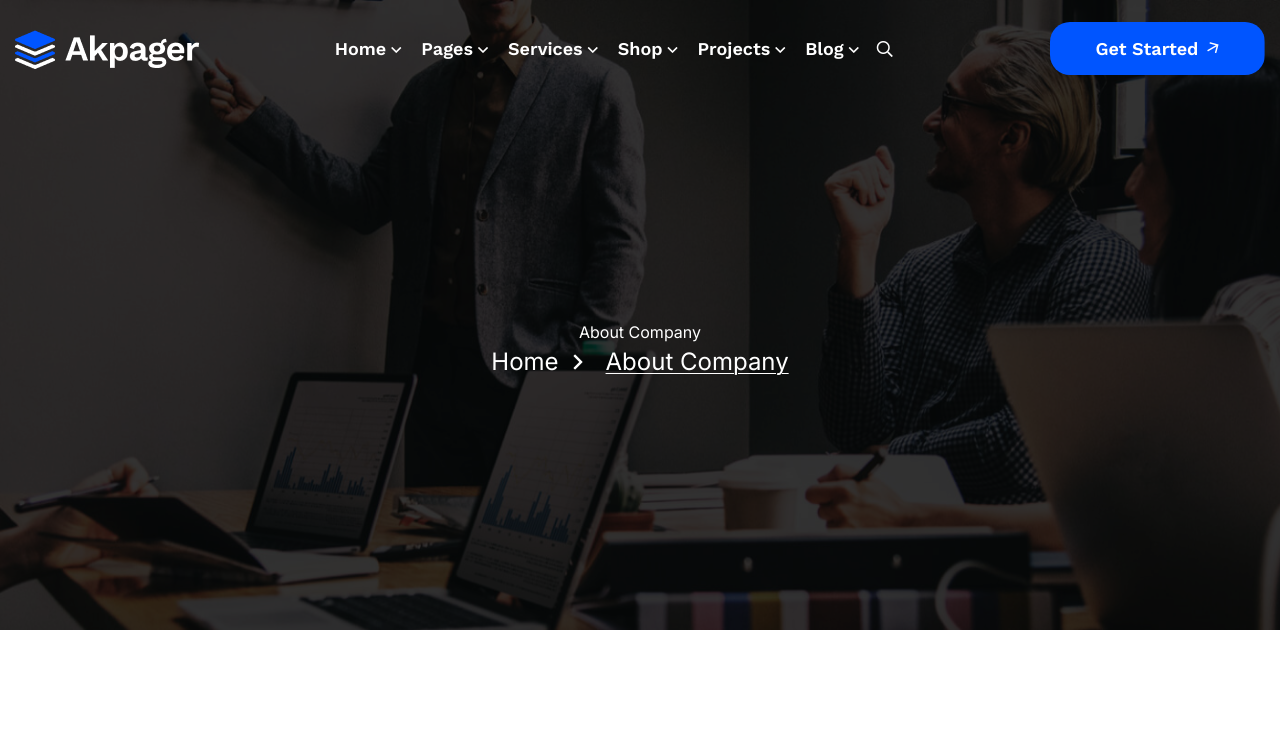
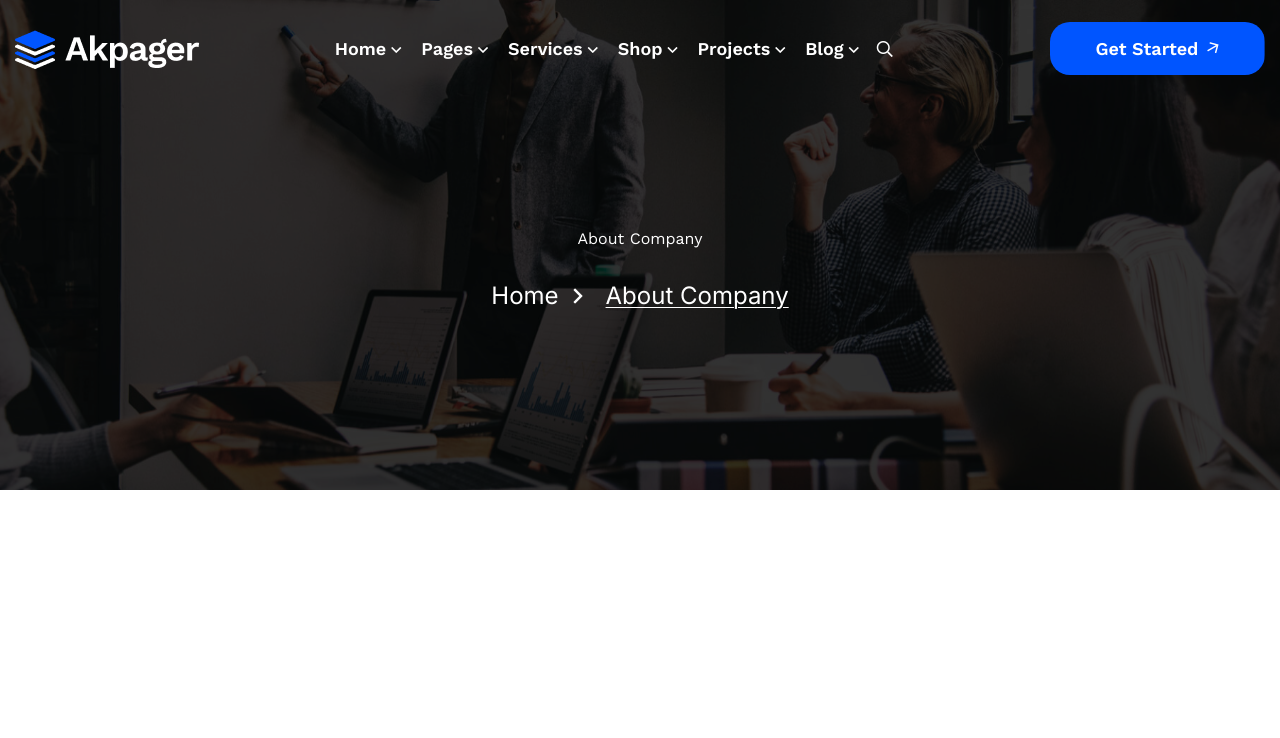
Before and after one commit to Bijig0/kwikcompanies, a Next.js app: page /about in a window 1280 px wide. Shown: the top 738 px of the page. Built offline with nearby package versions, Linux system fonts and the light colour scheme.

Commit message:
fixing styling

```diff
--- a/app/contact/page.tsx
+++ b/app/contact/page.tsx
@@ -1,4 +1,5 @@
 "use client";
+import PageBanner from "@components/PageBanner";
 import AkpagerLayout from "@layouts/AkpagerLayout";
 import useClickOutside from "@utils/useClickOutside";
 import Script from "next/script";
@@ -90,6 +91,7 @@ const Page = () => {
   return (
     <AkpagerLayout>
       <Script src={GOOGLE_MAPS_URL} strategy="beforeInteractive" />
+      <PageBanner pageName={"Individual ABN Form"} />
       {/* Contact Page Start */}
       <section className="contact-page py-130 rpy-100">
         <div className="container">
--- a/components/PageBanner.tsx
+++ b/components/PageBanner.tsx
@@ -10,19 +10,19 @@ const PageBanner = (props: Props) => {
   const { pageTitle, pageName, titleTag } = props;
   return (
     <section
-      className="page-banner-area overlay py-250 rpy-120 rel z-1 bgs-cover text-center"
+      className="page-banner-area overlay pt-40 pb-44 rpy-120 rel z-1 bgs-cover text-center"
       style={{ backgroundImage: "url(assets/images/backgrounds/banner.jpg)" }}
     >
       <div className="container">
         <div className="banner-inner pt-70 rpt-60 text-white">
-          <div
+          <h1
             className="page-title"
             data-aos="fade-up"
             data-aos-duration={1500}
             data-aos-offset={50}
           >
             {pageTitle ? pageTitle : pageName}
-          </div>
+          </h1>
           <nav aria-label="breadcrumb">
             <ol
               className="breadcrumb justify-content-center"
```
